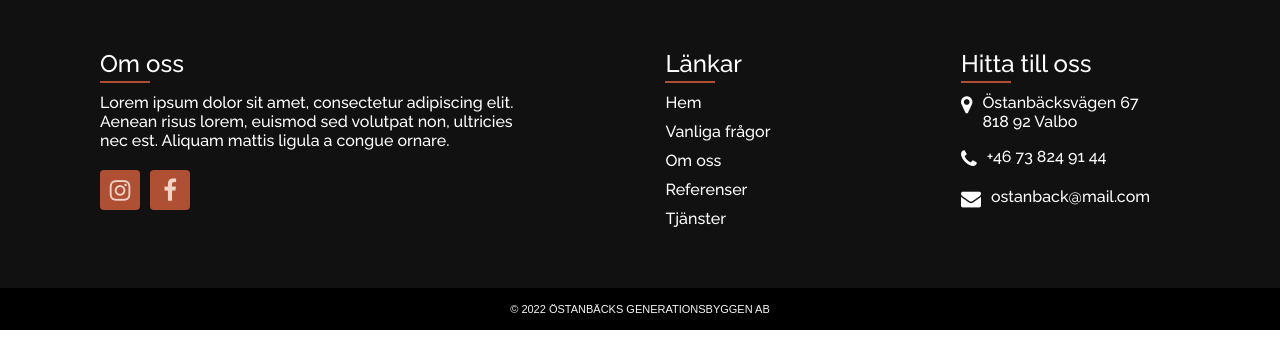
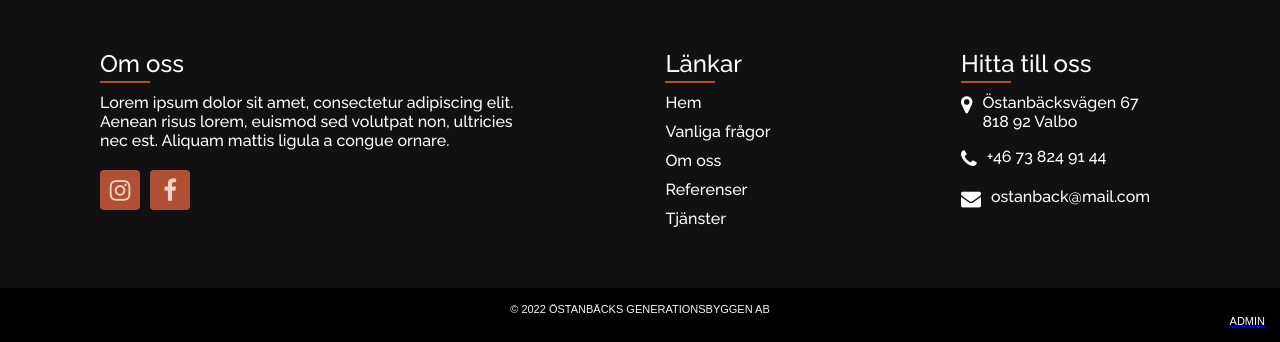
Before and after one commit to amandaheikki/Website, a Django app: page /faq in a window 1280 px wide. Shown: the part 925-1267 px from the top of the page. Run offline with Django 4.2, Linux system fonts and the light colour scheme.

Commit message:
added admin interface + admin link

```diff
--- a/ogb_website/ogb_website/settings.py
+++ b/ogb_website/ogb_website/settings.py
@@ -31,13 +31,17 @@
 # Application definition
 
 INSTALLED_APPS = [
+
+    'admin_interface',
+    'colorfield',
     'django.contrib.admin',
     'django.contrib.auth',
     'django.contrib.contenttypes',
     'django.contrib.sessions',
     'django.contrib.messages',
     'django.contrib.staticfiles',
-    'website.apps.WebsiteConfig',
+      'website.apps.WebsiteConfig',
+
 
 ]
 
--- a/ogb_website/website/static/website/footersheet.css
+++ b/ogb_website/website/static/website/footersheet.css
@@ -141,7 +141,15 @@
 
 }
 
+#login{
 
+    margin-right: 0px;
+    text-align: right;
+    color: white;
+}
+#login:hover{
+    text-decoration: underline;
+}
 @media all and (max-width: 767px){
 
     .footer-container{
--- a/ogb_website/website/templates/footer.html
+++ b/ogb_website/website/templates/footer.html
@@ -48,5 +48,10 @@
  </div>
 </footer>
 <div class="copyright">
+    <div>
     <p>© 2022 Östanbäcks generationsbyggen AB</p>
 </div>
+<div>
+   <a href="{% url 'admin:index' %}"><p id="login">Admin</p></a>
+</div>
+</div>
```
Also changed, not shown: ogb_website/website/templates/admin/base_site.html (added, +9 -0 lines), ogb_website/admin-interface/favicon/logo-small.png (added), ogb_website/admin-interface/favicon/logo-transparent-small.png (added), ogb_website/admin-interface/favicon/logo-transparent-small_Gd2sm89.png (added), ogb_website/admin-interface/favicon/logo.png (added), ogb_website/admin-interface/favicon/logotype.png (added), ogb_website/admin-interface/logo/279262366_581618789690384_7308736440999062139_n.gif (added), ogb_website/admin-interface/logo/logo-transparent.gif (added), ogb_website/admin-interface/logo/logo-transparent_lbNA1Fr.gif (added), ogb_website/admin-interface/logo/logo.png (added), ogb_website/admin-interface/logo/logotype.png (added), ogb_website/admin-interface/logo/logotype_CoxrEQS.png (added), ogb_website/db.sqlite3.
